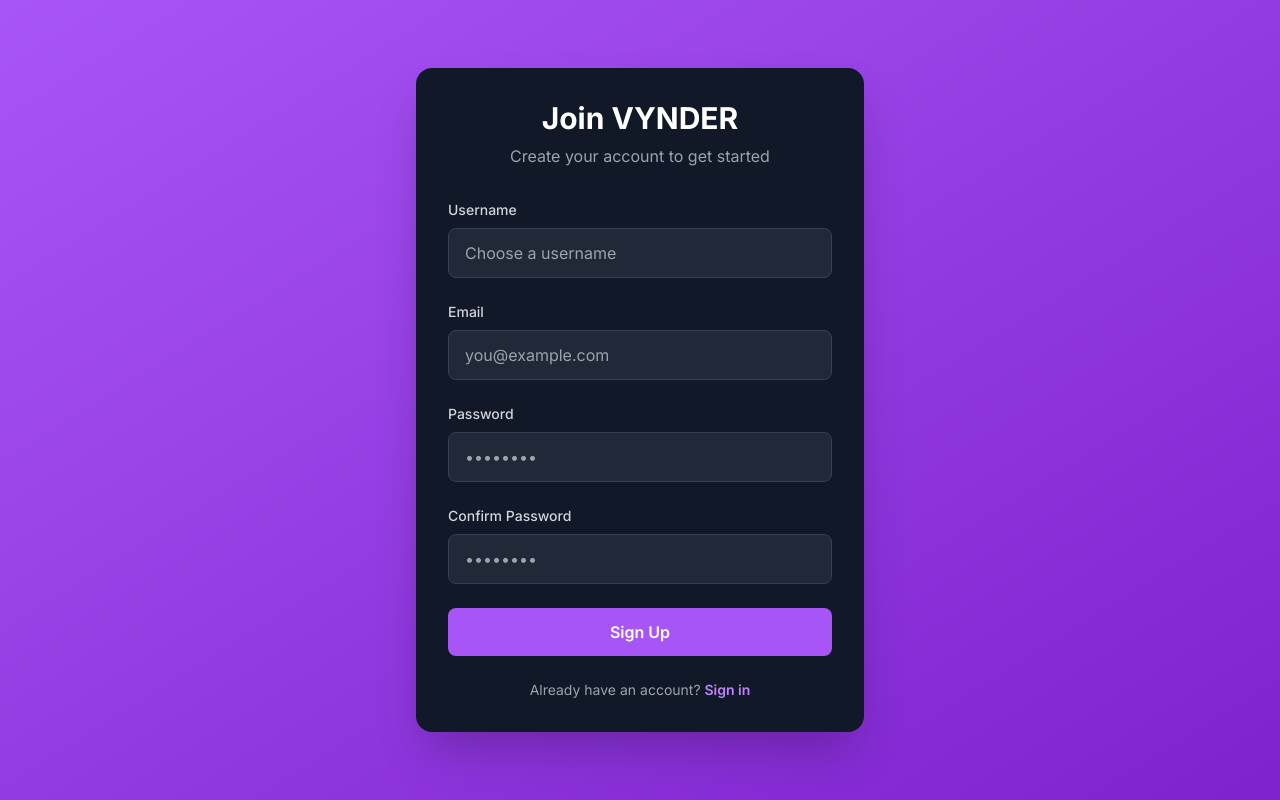
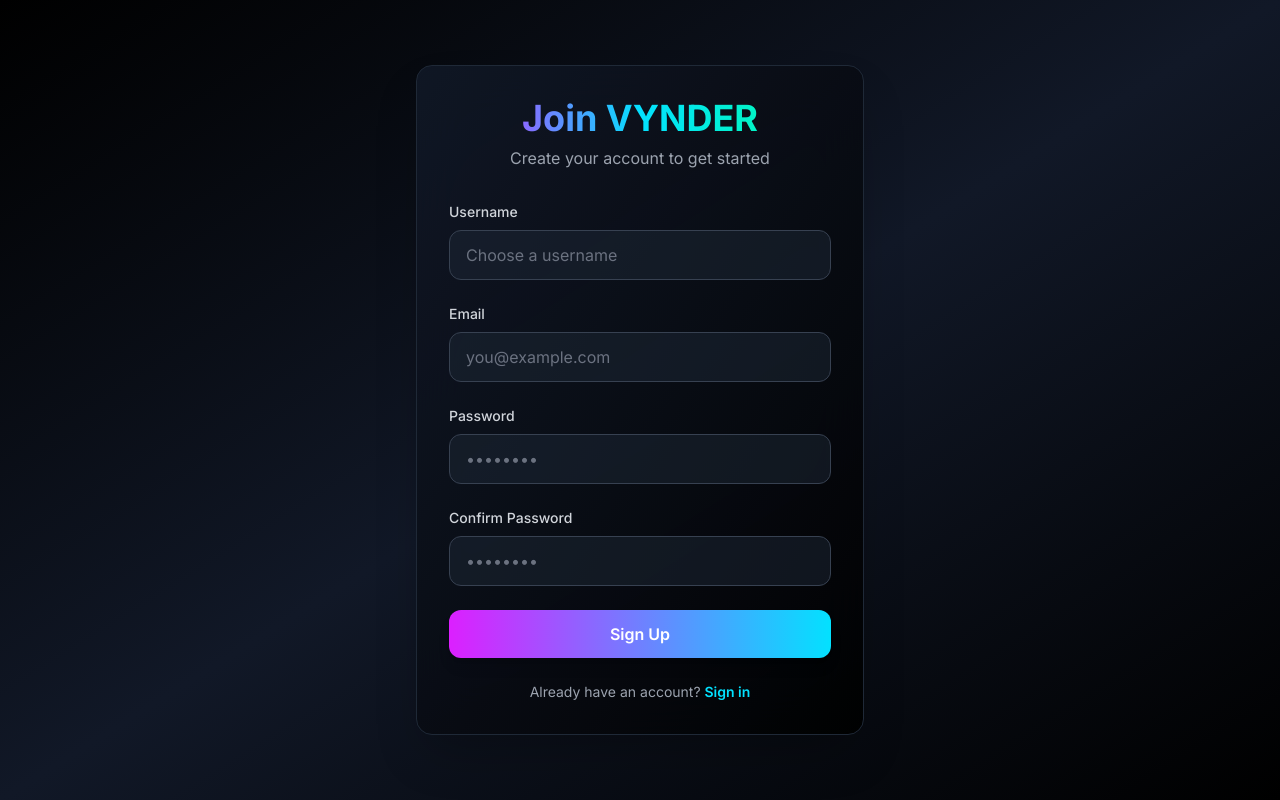
Before and after one commit to VAIIYA/VYNDER, a Next.js app: page /auth/signup in a window 1280 px wide. Built offline with nearby package versions, Linux system fonts and the light colour scheme.

Commit message:
feat: Update signup page and remaining components with Solana colors
- Update signup page inputs and buttons with Solana styling
- Consistent gradient backgrounds across auth pages
- Update all form inputs with Solana purple focus states
- Match signup page design with signin page

```diff
--- a/app/auth/signup/page.tsx
+++ b/app/auth/signup/page.tsx
@@ -58,13 +58,13 @@
   };
 
   return (
-    <div className="min-h-screen flex items-center justify-center bg-gradient-to-br from-primary-500 to-primary-700 dark:from-primary-600 dark:to-primary-800 px-4">
+    <div className="min-h-screen flex items-center justify-center bg-gradient-to-br from-black via-gray-900 to-black px-4">
       <div className="w-full max-w-md">
-        <div className="bg-white dark:bg-gray-900 rounded-2xl shadow-2xl p-8">
-          <h1 className="text-3xl font-bold text-center mb-2 text-gray-900 dark:text-white">
+        <div className="bg-gradient-to-br from-gray-900/90 to-black/90 backdrop-blur-xl rounded-2xl shadow-2xl p-8 border border-gray-800">
+          <h1 className="text-4xl font-bold text-center mb-2 bg-gradient-to-r from-solana-purple via-solana-blue to-solana-green bg-clip-text text-transparent">
             Join VYNDER
           </h1>
-          <p className="text-center text-gray-600 dark:text-gray-400 mb-8">
+          <p className="text-center text-gray-400 mb-8">
             Create your account to get started
           </p>
 
@@ -72,7 +72,7 @@
             <div>
               <label
                 htmlFor="username"
-                className="block text-sm font-medium text-gray-700 dark:text-gray-300 mb-2"
+                className="block text-sm font-medium text-gray-300 mb-2"
               >
                 Username
               </label>
@@ -86,7 +86,7 @@
                 required
                 minLength={3}
                 maxLength={30}
-                className="w-full px-4 py-3 rounded-lg border border-gray-300 dark:border-gray-700 bg-white dark:bg-gray-800 text-gray-900 dark:text-white focus:ring-2 focus:ring-primary-500 focus:border-transparent"
+                className="w-full px-4 py-3 rounded-xl border border-gray-700 bg-gray-800/50 text-white placeholder-gray-500 focus:ring-2 focus:ring-solana-purple focus:border-solana-purple transition-all"
                 placeholder="Choose a username"
               />
             </div>
@@ -94,7 +94,7 @@
             <div>
               <label
                 htmlFor="email"
-                className="block text-sm font-medium text-gray-700 dark:text-gray-300 mb-2"
+                className="block text-sm font-medium text-gray-300 mb-2"
               >
                 Email
               </label>
@@ -106,7 +106,7 @@
                   setFormData({ ...formData, email: e.target.value })
                 }
                 required
-                className="w-full px-4 py-3 rounded-lg border border-gray-300 dark:border-gray-700 bg-white dark:bg-gray-800 text-gray-900 dark:text-white focus:ring-2 focus:ring-primary-500 focus:border-transparent"
+                className="w-full px-4 py-3 rounded-xl border border-gray-700 bg-gray-800/50 text-white placeholder-gray-500 focus:ring-2 focus:ring-solana-purple focus:border-solana-purple transition-all"
                 placeholder="you@example.com"
               />
             </div>
@@ -114,7 +114,7 @@
             <div>
               <label
                 htmlFor="password"
-                className="block text-sm font-medium text-gray-700 dark:text-gray-300 mb-2"
+                className="block text-sm font-medium text-gray-300 mb-2"
               >
                 Password
               </label>
@@ -127,7 +127,7 @@
                 }
                 required
                 minLength={6}
-                className="w-full px-4 py-3 rounded-lg border border-gray-300 dark:border-gray-700 bg-white dark:bg-gray-800 text-gray-900 dark:text-white focus:ring-2 focus:ring-primary-500 focus:border-transparent"
+                className="w-full px-4 py-3 rounded-xl border border-gray-700 bg-gray-800/50 text-white placeholder-gray-500 focus:ring-2 focus:ring-solana-purple focus:border-solana-purple transition-all"
                 placeholder="••••••••"
               />
             </div>
@@ -135,7 +135,7 @@
             <div>
               <label
                 htmlFor="confirmPassword"
-                className="block text-sm font-medium text-gray-700 dark:text-gray-300 mb-2"
+                className="block text-sm font-medium text-gray-300 mb-2"
               >
                 Confirm Password
               </label>
@@ -147,7 +147,7 @@
                   setFormData({ ...formData, confirmPassword: e.target.value })
                 }
                 required
-                className="w-full px-4 py-3 rounded-lg border border-gray-300 dark:border-gray-700 bg-white dark:bg-gray-800 text-gray-900 dark:text-white focus:ring-2 focus:ring-primary-500 focus:border-transparent"
+                className="w-full px-4 py-3 rounded-xl border border-gray-700 bg-gray-800/50 text-white placeholder-gray-500 focus:ring-2 focus:ring-solana-purple focus:border-solana-purple transition-all"
                 placeholder="••••••••"
               />
             </div>
@@ -155,18 +155,18 @@
             <button
               type="submit"
               disabled={loading}
-              className="w-full bg-primary-600 hover:bg-primary-700 text-white font-semibold py-3 rounded-lg transition-colors disabled:opacity-50 disabled:cursor-not-allowed"
+              className="w-full bg-gradient-to-r from-solana-purple to-solana-blue hover:from-solana-purple/90 hover:to-solana-blue/90 text-white font-semibold py-3 rounded-xl transition-all shadow-lg hover:shadow-solana-purple/50 disabled:opacity-50 disabled:cursor-not-allowed"
             >
               {loading ? "Creating account..." : "Sign Up"}
             </button>
           </form>
 
           <div className="mt-6 text-center">
-            <p className="text-sm text-gray-600 dark:text-gray-400">
+            <p className="text-sm text-gray-400">
               Already have an account?{" "}
               <Link
                 href="/auth/signin"
-                className="text-primary-600 dark:text-primary-400 hover:underline font-semibold"
+                className="text-solana-blue hover:text-solana-green hover:underline font-semibold transition-colors"
               >
                 Sign in
               </Link>
```
